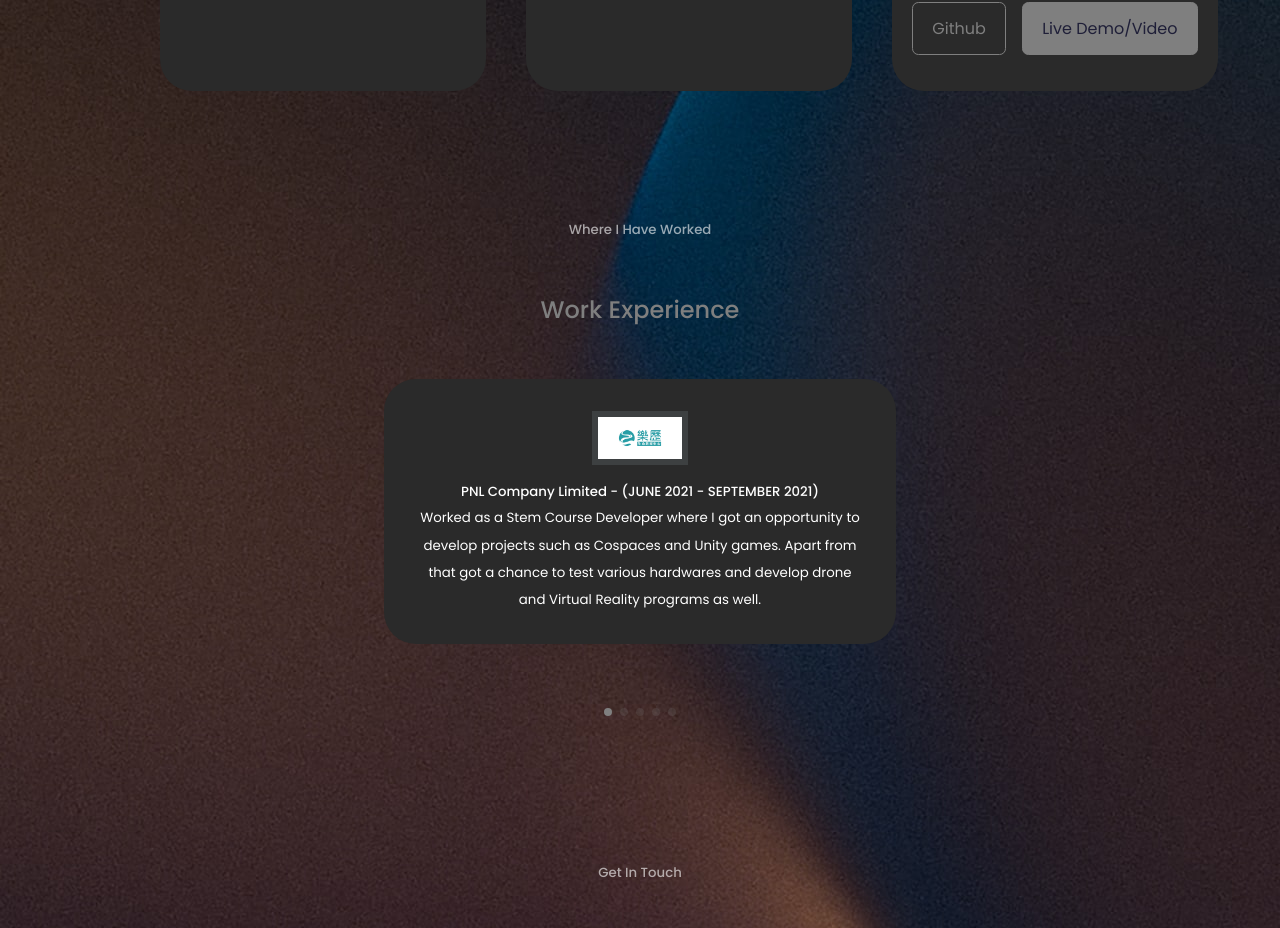
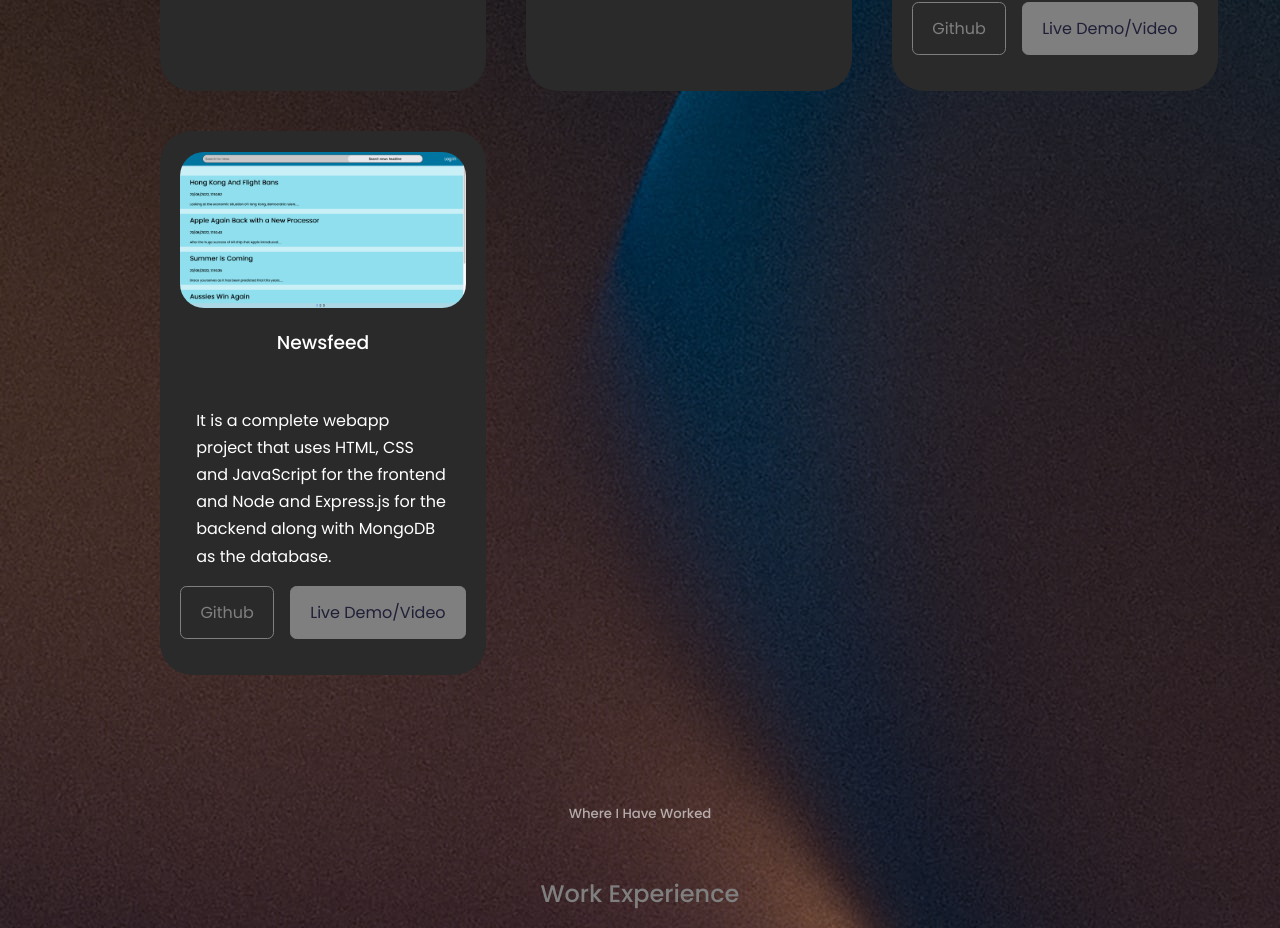
Before and after one commit to Masood-Ahmed271/portfolio-website, a React (Create React App) app: page / in a window 1280 px wide. Shown: the part 4779-5707 px from the top of the page. Built offline with nearby package versions, Linux system fonts and the light colour scheme.

Commit message:
Added newsfeed's github link

```diff
--- a/src/components/portfolio/Portfolio.jsx
+++ b/src/components/portfolio/Portfolio.jsx
@@ -6,7 +6,7 @@ import NOTAKTOAI from "../../assets/Notakto-AI.png";
 import UNIHK from "../../assets/Uni-HK.png";
 import OLDPORTFOLIO from "../../assets/Old-Portfolio.png";
 import AIVOICE from "../../assets/DORA.jpeg";
-import DUMMY from "../../assets/dummy.jpg";
+import NEWSFEED from "../../assets/NewsFeed.png";
 
 
 // Crearting an array for producing portfolio projects accordingly
@@ -60,14 +60,14 @@ const data = [
     github: 'https://github.com/Masood-Ahmed271/AI_Voice_Companion',
     demo: 'https://www.youtube.com/shorts/wnEGYfPDHfA'
   },
-  // {
-  //   id:8,
-  //   image: DUMMY,
-  //   title: "Newsfeed",
-  //   description: "It is a complete webapp project that uses HTML, CSS and JavaScript for the frontend and Node and Express.js for the backend along with MongoDB as the database.",
-  //   github: 'https://github.com',
-  //   demo: 'https://masoodahmad.dev'
-  // }
+  {
+    id:8,
+    image: NEWSFEED,
+    title: "Newsfeed",
+    description: "It is a complete webapp project that uses HTML, CSS and JavaScript for the frontend and Node and Express.js for the backend along with MongoDB as the database.",
+    github: 'https://github.com/Masood-Ahmed271/Newsfeed',
+    demo: 'https://masood-ahmed271.github.io/Masood-Portfolio/'
+  }
 ]
 
 
```
Also changed, not shown: src/assets/NewsFeed.png (added).
